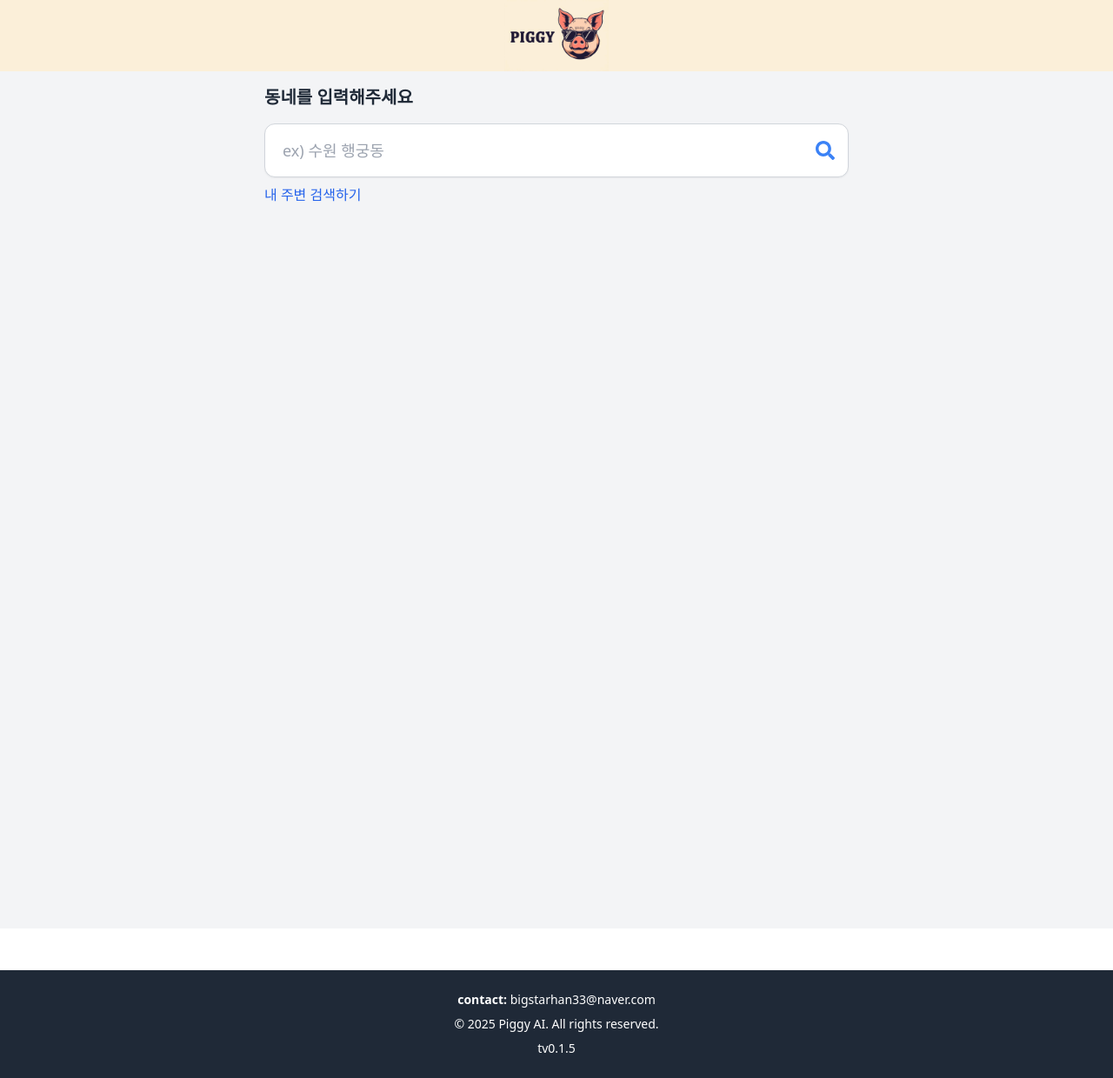
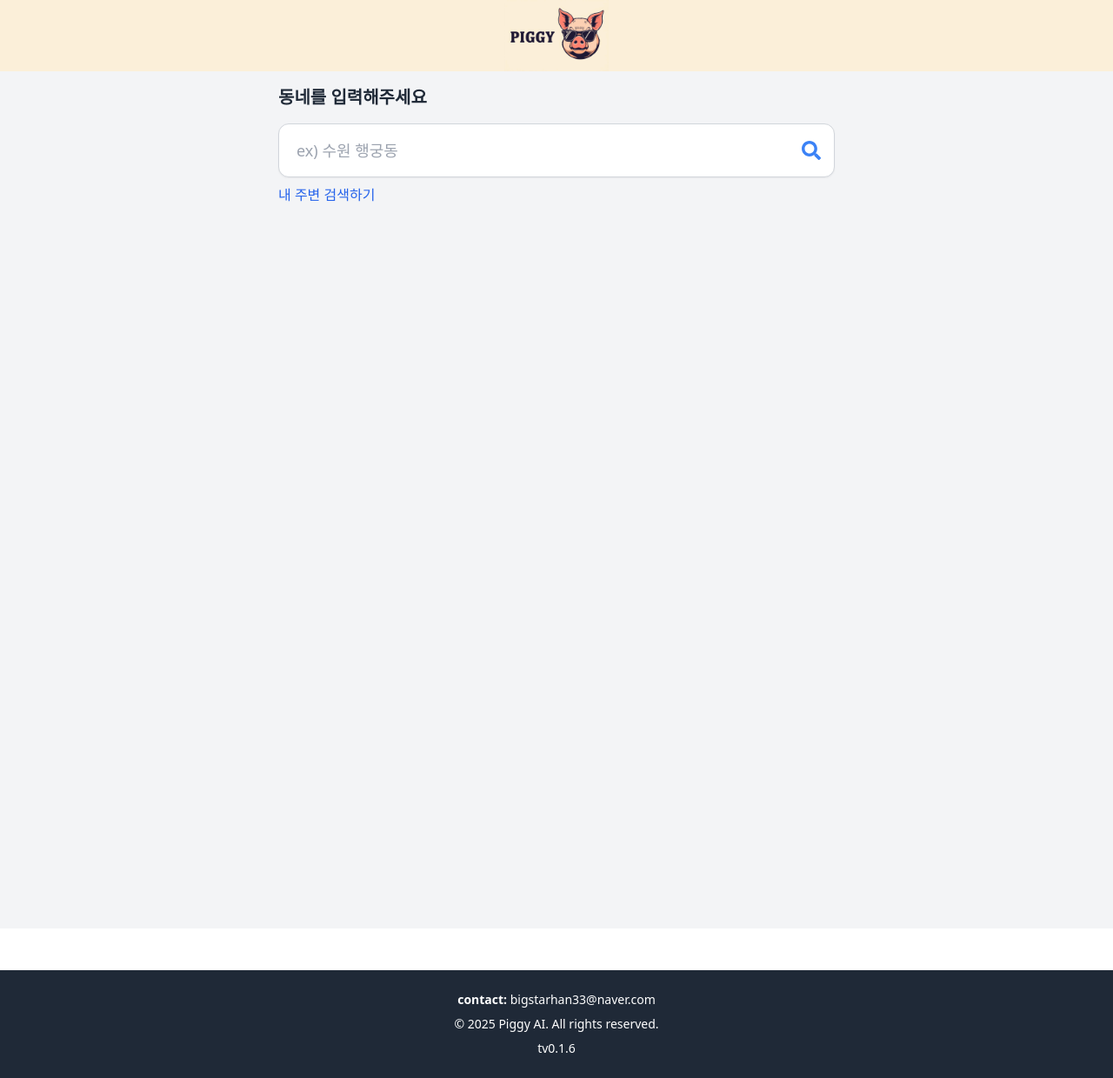
Before and after one commit to DaegyuHan/Piggy-AI, a Next.js app: page /search in a window 1280 px wide. Shown: the whole page at 87% size. Built offline with nearby package versions, Linux system fonts and the light colour scheme.

Commit message:
[FIX] Component Size 수정 - tv0.1.6

```diff
--- a/components/Footer.js
+++ b/components/Footer.js
@@ -14,7 +14,7 @@ function Footer() {
                     © {new Date().getFullYear()} Piggy AI. All rights reserved.
                 </p>
                 <p className="text-sm mt-2">
-                    tv0.1.5
+                    tv0.1.6
                 </p>
             </div>
         </div>
--- a/components/PopularSearches.js
+++ b/components/PopularSearches.js
@@ -1,11 +1,9 @@
-// components/PopularSearches.tsx
-
 export default function PopularSearches() {
-    // 더미 데이터
     const popularKeywords = ["수원 행궁동", "강남역", "제주 구좌", "제주 애월", "수원역"];
 
     return (
-        <div className="w-full max-w-2xl mt-4 p-4 bg-white rounded-2xl shadow">
+        <div className="flex flex-col items-center justify-start pt-1 bg-gradient-to-b from-grjay-100 to-gray-100 px-4 w-full max-w-2xl mx-auto">
+            <div className="w-full mt-4 p-4 bg-white rounded-2xl shadow">
                 <h2 className="text-xl font-semibold mb-4 text-gray-800">인기 검색어 TOP 5</h2>
                 <ul className="space-y-2">
                     {popularKeywords.map((keyword, index) => (
@@ -16,5 +14,6 @@ export default function PopularSearches() {
                     ))}
                 </ul>
             </div>
+        </div>
     );
 }
--- a/components/SearchInput.js
+++ b/components/SearchInput.js
@@ -1,8 +1,8 @@
 'use client';
 
-import {useState} from "react";
-import {useRouter} from "next/navigation";
-import {FaSearch} from "react-icons/fa";
+import { useState } from "react";
+import { useRouter } from "next/navigation";
+import { FaSearch } from "react-icons/fa";
 import PopularSearches from "@/components/PopularSearches";
 
 export default function SearchInput() {
@@ -38,13 +38,13 @@ export default function SearchInput() {
     const handleLocationSearch = async () => {
         try {
             const pos = await getCurrentPosition();
-            const {latitude, longitude} = pos.coords;
+            const { latitude, longitude } = pos.coords;
 
             // 위치 기반 검색 API 호출
             const response = await fetch('/api/search/nearby', {
                 method: 'POST',
-                headers: {'Content-Type': 'application/json'},
-                body: JSON.stringify({latitude, longitude}),
+                headers: { 'Content-Type': 'application/json' },
+                body: JSON.stringify({ latitude, longitude }),
             });
 
             if (response.ok) {
@@ -61,9 +61,9 @@ export default function SearchInput() {
     };
 
     return (
-        <div className="w-full max-w-2xl mb-6">
+        <div className="w-full max-w-2xl mb-6 px-4">
             <h2 className="text-xl font-bold mt-4 mb-4 text-gray-800">동네를 입력해주세요</h2>
-            <div className="relative">
+            <div className="relative flex items-center">
                 <input
                     type="text"
                     placeholder="ex) 수원 행궁동"
@@ -79,14 +79,14 @@ export default function SearchInput() {
                     className="absolute right-4 top-1/2 transform -translate-y-1/2 text-blue-500 hover:text-blue-700 transition"
                     aria-label="검색"
                 >
-                    <FaSearch size={22}/>
+                    <FaSearch size={22} />
                 </button>
             </div>
             {warning && (
                 <p className="text-red-500 mt-2 text-sm">{warning}</p>
             )}
 
-            <div className="w-full max-w-2xl mt-2 mb-2">
+            <div className="w-full mt-2 mb-2">
                 <button
                     onClick={handleLocationSearch}
                     className="text-blue-600 hover:underline"
```
Lines whose indentation alone changed are shown as unchanged.
